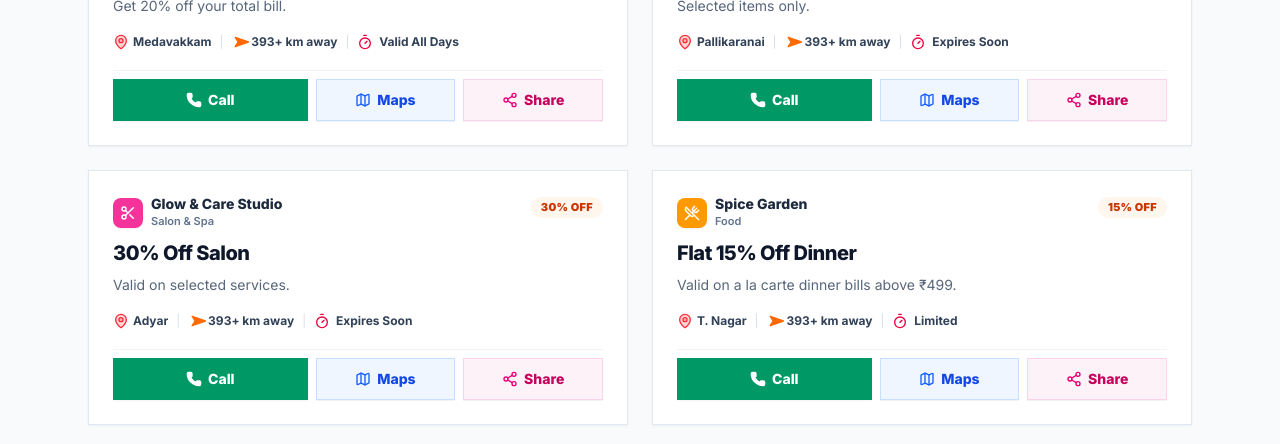
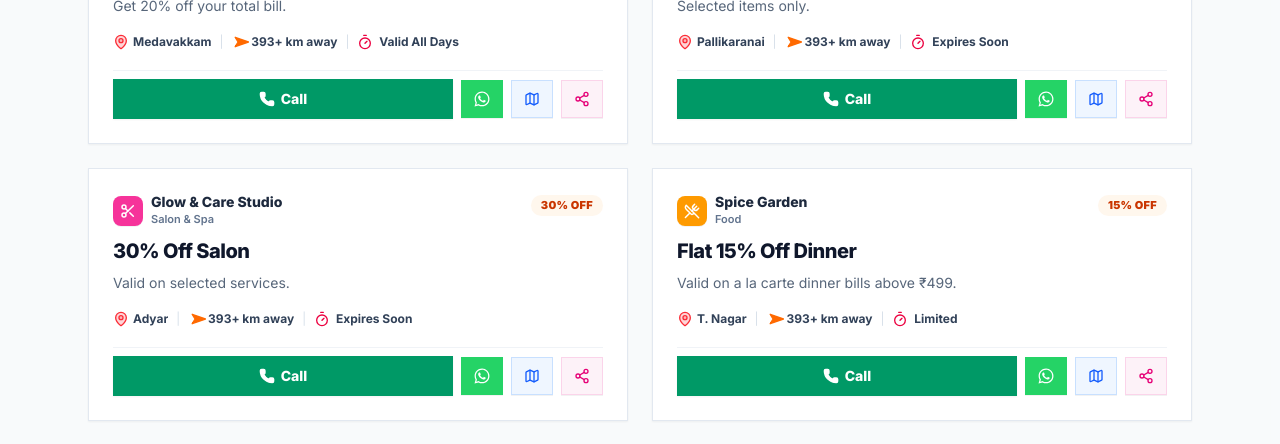
Before and after one commit to bala290498/central-marketplace-03, a Next.js app: page /list in a window 1280 px wide. Shown: the part 327-771 px from the top of the page. Built offline with nearby package versions, Linux system fonts and the light colour scheme; no server answers.

Commit message:
Add whatsapp field in json and whatsapp button next to call with icon-only buttons

```diff
--- a/src/components/OfferCard.tsx
+++ b/src/components/OfferCard.tsx
@@ -112,6 +112,19 @@ function StoreGraphic({ primaryColor }: { primaryColor: string }) {
   );
 }
 
+function WhatsAppIcon({ className = "w-4 h-4" }: { className?: string }) {
+  return (
+    <svg
+      viewBox="0 0 24 24"
+      fill="currentColor"
+      className={className}
+      xmlns="http://www.w3.org/2000/svg"
+    >
+      <path d="M19.05 4.91A9.816 9.816 0 0 0 12.04 2c-5.46 0-9.91 4.45-9.91 9.91 0 1.75.46 3.45 1.32 4.95L2.05 22l5.25-1.38c1.45.79 3.08 1.21 4.74 1.21 5.46 0 9.91-4.45 9.91-9.91 0-2.65-1.03-5.14-2.9-7.01zm-7.01 15.24c-1.48 0-2.93-.4-4.2-1.15l-.3-.18-3.12.82.83-3.04-.2-.31a8.19 8.19 0 0 1-1.26-4.38c0-4.54 3.7-8.24 8.24-8.24 2.2 0 4.27.86 5.82 2.42a8.2 8.2 0 0 1 2.41 5.83c.02 4.54-3.68 8.23-8.22 8.23zm4.52-6.16c-.25-.12-1.47-.72-1.69-.81-.23-.08-.39-.12-.56.12-.17.25-.66.81-.81.98-.15.17-.3.19-.55.07-.25-.12-1.05-.39-2.01-1.24-.74-.66-1.24-1.47-1.39-1.72-.15-.25-.02-.38.11-.5.11-.11.25-.29.37-.43.12-.14.16-.24.24-.4.08-.17.04-.31-.02-.43s-.56-1.36-.77-1.86c-.2-.48-.41-.42-.56-.43h-.48c-.17 0-.44.06-.67.31-.23.25-.87.85-.87 2.07 0 1.22.89 2.4 1.01 2.56.12.17 1.75 2.67 4.24 3.74.59.26 1.05.41 1.41.53.59.19 1.13.16 1.56.1.48-.07 1.47-.6 1.67-1.18.2-.58.2-1.08.14-1.18-.06-.1-.22-.16-.47-.28z" />
+    </svg>
+  );
+}
+
 export function OfferCard({ offer, userLocation, onShare }: OfferCardProps) {
   const badgeText = offer.badge || offer.dealType || "For Sale";
   const businessName = offer.business || offer.store || offer.merchant || "";
@@ -123,6 +136,9 @@ export function OfferCard({ offer, userLocation, onShare }: OfferCardProps) {
   const categoryColors = getCategoryColors(categoryName);
 
   const cleanPhone = offer.phone ? offer.phone.replace(/\s+/g, "") : "";
+  const rawWhatsapp = offer.whatsapp || offer.phone || "";
+  const cleanWhatsapp = rawWhatsapp.replace(/\D/g, "");
+  const whatsappUrl = cleanWhatsapp ? `https://wa.me/${cleanWhatsapp}` : null;
   const mapLink = directionsUrl(userLocation, offer);
   const distanceStr = userLocation ? distanceLabel(offer.distance) : "393+ km away";
 
@@ -204,25 +220,48 @@ export function OfferCard({ offer, userLocation, onShare }: OfferCardProps) {
         </div>
       </div>
 
-      {/* Action Buttons: Call (wider) | Maps (softer tone) | Share (softer tone) */}
-      <div className="flex gap-2 pt-2 border-t border-slate-200/50">
+      {/* Action Buttons: Call (Primary) | WhatsApp (Official theme, icon-only) | Maps (Icon-only) | Share (Icon-only) */}
+      <div className="flex items-center gap-2 pt-2 border-t border-slate-200/50">
         {cleanPhone ? (
           <a
             href={`tel:${cleanPhone}`}
-            className="flex-[1.5] flex items-center justify-center gap-1.5 py-2.5 px-3 rounded-none bg-emerald-600 hover:bg-emerald-700 text-white font-extrabold text-xs sm:text-sm shadow-xs transition-all duration-200 active:scale-95"
+            className="flex-1 min-w-0 flex items-center justify-center gap-1.5 py-2.5 px-3 rounded-none bg-emerald-600 hover:bg-emerald-700 text-white font-extrabold text-xs sm:text-sm shadow-xs transition-all duration-200 active:scale-95"
           >
-            <Phone className="w-4 h-4 fill-current" />
-            <span>Call</span>
+            <Phone className="w-4 h-4 fill-current flex-shrink-0" />
+            <span className="truncate">Call</span>
           </a>
         ) : (
           <a
             href="#"
             onClick={(e) => e.preventDefault()}
-            className="flex-[1.5] flex items-center justify-center gap-1.5 py-2.5 px-3 rounded-none bg-emerald-600/80 text-white font-extrabold text-xs sm:text-sm shadow-xs transition-all duration-200 cursor-not-allowed opacity-90"
+            className="flex-1 min-w-0 flex items-center justify-center gap-1.5 py-2.5 px-3 rounded-none bg-emerald-600/80 text-white font-extrabold text-xs sm:text-sm shadow-xs transition-all duration-200 cursor-not-allowed opacity-90"
           >
-            <Phone className="w-4 h-4 fill-current" />
-            <span>Call</span>
+            <Phone className="w-4 h-4 fill-current flex-shrink-0" />
+            <span className="truncate">Call</span>
           </a>
+        )}
+
+        {whatsappUrl ? (
+          <a
+            href={whatsappUrl}
+            target="_blank"
+            rel="noopener noreferrer"
+            title="WhatsApp"
+            aria-label="WhatsApp"
+            className="py-2.5 px-3 rounded-none bg-[#25D366] hover:bg-[#20ba5a] text-white font-extrabold text-xs sm:text-sm shadow-2xs transition-all duration-200 active:scale-95 flex items-center justify-center flex-shrink-0"
+          >
+            <WhatsAppIcon className="w-4.5 h-4.5" />
+          </a>
+        ) : (
+          <button
+            type="button"
+            disabled
+            title="WhatsApp"
+            aria-label="WhatsApp"
+            className="py-2.5 px-3 rounded-none bg-slate-100 text-slate-400 border border-slate-200/60 font-bold text-xs sm:text-sm cursor-not-allowed opacity-70 flex items-center justify-center flex-shrink-0"
+          >
+            <WhatsAppIcon className="w-4.5 h-4.5 opacity-50" />
+          </button>
         )}
 
         {mapLink ? (
@@ -230,29 +269,32 @@ export function OfferCard({ offer, userLocation, onShare }: OfferCardProps) {
             href={mapLink}
             target="_blank"
             rel="noopener noreferrer"
-            className="flex-1 flex items-center justify-center gap-1.5 py-2.5 px-3 rounded-none bg-blue-50 hover:bg-blue-100 text-blue-700 border border-blue-200/80 font-extrabold text-xs sm:text-sm shadow-2xs transition-all duration-200 active:scale-95"
+            title="Maps"
+            aria-label="Maps"
+            className="py-2.5 px-3 rounded-none bg-blue-50 hover:bg-blue-100 text-blue-700 border border-blue-200/80 font-extrabold text-xs sm:text-sm shadow-2xs transition-all duration-200 active:scale-95 flex items-center justify-center flex-shrink-0"
           >
             <Map className="w-4 h-4 text-blue-600" />
-            <span>Maps</span>
           </a>
         ) : (
           <button
             type="button"
             disabled
-            className="flex-1 flex items-center justify-center gap-1.5 py-2.5 px-3 rounded-none bg-slate-100 text-slate-400 border border-slate-200/60 font-bold text-xs sm:text-sm cursor-not-allowed opacity-70"
+            title="No Map"
+            aria-label="No Map"
+            className="py-2.5 px-3 rounded-none bg-slate-100 text-slate-400 border border-slate-200/60 font-bold text-xs sm:text-sm cursor-not-allowed opacity-70 flex items-center justify-center flex-shrink-0"
           >
             <Map className="w-4 h-4 text-slate-400" />
-            <span>No Map</span>
           </button>
         )}
 
         <button
           type="button"
           onClick={() => onShare(offer)}
-          className="flex-1 flex items-center justify-center gap-1.5 py-2.5 px-3 rounded-none bg-pink-50 hover:bg-pink-100 text-pink-700 border border-pink-200/80 font-extrabold text-xs sm:text-sm shadow-2xs transition-all duration-200 active:scale-95 cursor-pointer"
+          title="Share"
+          aria-label="Share"
+          className="py-2.5 px-3 rounded-none bg-pink-50 hover:bg-pink-100 text-pink-700 border border-pink-200/80 font-extrabold text-xs sm:text-sm shadow-2xs transition-all duration-200 active:scale-95 cursor-pointer flex items-center justify-center flex-shrink-0"
         >
           <Share2 className="w-4 h-4 text-pink-600" />
-          <span>Share</span>
         </button>
       </div>
     </article>
--- a/src/types/offer.ts
+++ b/src/types/offer.ts
@@ -14,6 +14,7 @@ export interface Offer {
   dealType?: string;
   mapUrl?: string | null;
   phone?: string;
+  whatsapp?: string;
   validity?: string;
   ends?: string;
   expiry?: string;
```
Also changed, not shown: src/data/offers.json (+35 -0 lines).
